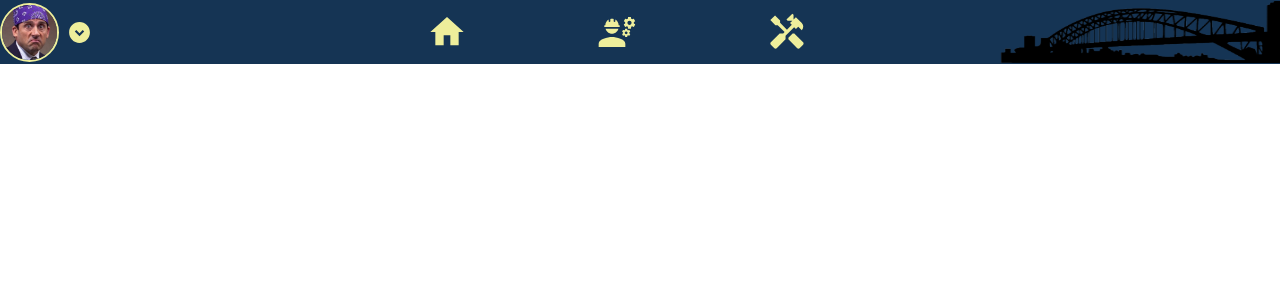
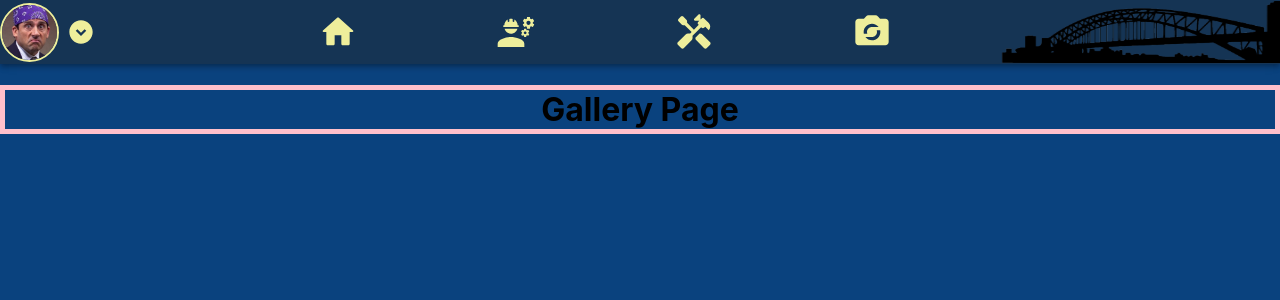
Before and after one commit to n0t-4m17h/n0t-4m17h.github.io, a React (Create React App) app: page /gallery in a window 1280 px wide. Before the commit this address had no page. Shown: the top 300 px of the page. Built offline with nearby package versions, Linux system fonts and the light colour scheme.

Commit message:
Navbar Update: added Sidebar/menu

```diff
--- a/src/App.js
+++ b/src/App.js
@@ -6,12 +6,13 @@ import { BrowserRouter as Router, Routes, Route } from 'react-router-dom';
 import Home from './pages/Home';
 import Projects from './pages/Projects';
 import Utility from './pages/Utility';
+import Gallery from './pages/Gallery';
 
 // Components imports
 import Navbar from './components/Navbar';
 
 function App() {
-
+	document.body.style.backgroundColor="#0a427e";
 
 	return (
 		<div className="App">
@@ -21,6 +22,7 @@ function App() {
 					<Route exact path='/' element={<Home />} />
 					<Route exact path='/utility' element={<Utility />} />
 					<Route exact path='/projects' element={<Projects />} />
+					<Route exact path='/gallery' element={<Gallery />} />
 				</Routes>
 			</Router>
 
--- a/src/components/Navbar.js
+++ b/src/components/Navbar.js
@@ -1,29 +1,63 @@
-import React, {useState} from 'react'
+import React, { useState, useEffect } from 'react'
 import { Link } from 'react-router-dom'
 
-import { AppBar, Toolbar, Stack, Grid, Button, useMediaQuery } from '@mui/material';
+import { AppBar, Toolbar, Stack, Grid, Button, ButtonBase, Menu, MenuItem } from '@mui/material';
 import Box from '@mui/system/Box'
+import { Zoom } from '@mui/material';
+
 import ExpandCircleDownIcon from '@mui/icons-material/ExpandCircleDown';
 import ExpandMoreIcon from '@mui/icons-material/ExpandMore';
-import HandymanIcon from '@mui/icons-material/Handyman';
+import HomeIcon from '@mui/icons-material/HomeRounded';
 import EngineeringIcon from '@mui/icons-material/Engineering';
-import HomeIcon from '@mui/icons-material/Home';
+import HandymanIcon from '@mui/icons-material/HandymanRounded';
+import CameraIcon from '@mui/icons-material/PartyModeRounded';
 
 import NavStyles from '../styles/NavStyle';
+
 import PrisonMike from '../assets/images/prison-mike.jpg'
 // import VividSydney from '../assets/images/vividSydney.jpg'
 // import NightCity from '../assets/images/city.jpg'
 import HarbourBridge from '../assets/images/bridge.png'
 
+
 const Navbar = () => {
-    const [clicked, setClicked] = useState(false); // for showing drop down MENU when required
-    const [menuBtn, setButton] = useState(true); // for showing drop down menu BUTTON on small windows only
+    //                   NAVBAR    SIDEBAR   SIDEBAR(2) PAGE(Light) PAGE(Dark) PAGE(MID)  MUI(Prim) SoftYellow CONSIDER-THIS
+    const VIP_COLORS = ["#153454", "#063970","#002884", "#0d539E", "#1E3247", "#204063", "#257DE8", "#EEEE9B", "#0a427e"];
+    const XTRA_COLORS = ["#111164", "#8f5a24", "#202062"]
+    const PAGE_LIST = ['Home', 'Projects', 'Utility', 'Gallery']
 
-    const handleMenuClick = () => setClicked(!clicked); // open/close menu when clicked
 
-    const [utilityHovered, setUtilityHovered] = useState(false);
-    function handleUtilityHover() {
-        setUtilityHovered(!utilityHovered);
+    // ######## The SideMenu state handling
+    const [clicked, setClicked] = useState(false); // for chaning the sidebar menu, when clicked
+    const handleMenuClick = () => setClicked(!clicked); // open/close SideMenu when clicked
+
+    const [anchorEl, setAnchorEl] = useState(null); // "anchorEl" is used to set the position of the popup
+    const open = Boolean(anchorEl);
+    const handleClick = (event) => {
+        setAnchorEl(event.currentTarget); // sets position just below the button, approx.
+        handleMenuClick(); // changes to ExpandMoreIcon
+    };
+    const handleClose = () => {
+        setAnchorEl(null);
+        handleMenuClick(); // reverts to ExpandCircleDownIcon
+    }
+
+
+    // ######## Used for changing NavMenu pages spacing relative to Window size
+    const [innerWidth, setWidth]   = useState(window.innerWidth);
+    const updateDimensions = () => {
+        setWidth(window.innerWidth);
+    }
+    useEffect(() => {
+        window.addEventListener("resize", updateDimensions);
+        return () => window.removeEventListener("resize", updateDimensions);
+    }, []);
+
+
+    // ######## The NavMenu icons state handling
+    const [homeHovered, setHomeHovered] = useState(false);
+    function handleHomeHover() {
+        setHomeHovered(!homeHovered);
     }
 
     const [projectsHovered, setProjectsHovered] = useState(false);
@@ -31,80 +65,136 @@ const Navbar = () => {
         setProjectsHovered(!projectsHovered);
     }
 
-    const [homeHovered, setHomeHovered] = useState(false);
-    function handleHomeHover() {
-        setHomeHovered(!homeHovered);
+    const [utilityHovered, setUtilityHovered] = useState(false);
+    function handleUtilityHover() {
+        setUtilityHovered(!utilityHovered);
     }
 
-    //                   NAVBAR    SIDEBAR   SIDEBAR(2) PAGE(Light) PAGE(Dark) PAGE(MID)  MUI(Prim) SoftYellow
-    const VIP_COLORS = ["#153454", "#063970","#002884", "#0d539E", "#1E3247", "#204063", "#257DE8", "#EEEE9B"];
+    const [galleryHovered, setGalleryHovered] = useState(false);
+    function handleGalleryHover() {
+        setGalleryHovered(!galleryHovered);
+    }
+
+
 
     return (
         <div>
             <Box sx={{ flexGrow: 1 }}>
-                <AppBar position="static"
-                        variant='outli'
-                        color='transparent'
-                        enableColorOnDark
-                        sx={{ background: "#153454"}}>
-                         {/* display: 'center' */}
-                    <Toolbar variant='regular' disableGutters>
+                <AppBar position="static" variant='elevation' color='transparent' enableColorOnDark sx={{ background: "#153454"}}> {/* display: 'center' */}
+                    <Toolbar variant='regular' disableGutters >
+
+                        {/* ########################### */}
+                        {/* ####### LHS Box (avatar + sidemenu) */}
                         <Stack component="NavbarLogo" direction="row" sx={{ justifyContent:"flex-start"}} >
                             <Box sx={{transitionDuration: '0.375s', '&:hover': {opacity: [0.7],}, }} >
-                                <Link to='/' className='NavbarLogoLink'>
-                                {/* this would preferrably be an animation of "AJK" */}
+                                <a href='https://youtu.be/a7RoP1LKMeM?t=112' target="_blank">
                                     <img src={PrisonMike} alt='AJK' style={{height: '55px', borderRadius: 35, border: '2px solid #EEEE9B', display: 'flex' }}/>
-                                </Link>
+                                </a>
                             </Box>
 
                             <NavStyles.TransIconButton color='primary' aria-label='MenuLogo' disableRipple='true' style={{color: "#EEEE9B"}}
-                                onClick={handleMenuClick}
+                            >
+                                <ButtonBase disableRipple
+                                    onClick={handleClick}
                                 >
-                                <menuBtn style={{display: 'flex'}}>
-                                    {clicked ? <ExpandMoreIcon style={{fontSize: '25px'}}/> : <ExpandCircleDownIcon style={{fontSize: '25px'}}/>}
-                                </menuBtn>
+                                    {clicked ? <ExpandMoreIcon style={{fontSize: '28px'}} /> : <ExpandCircleDownIcon style={{fontSize: '28px'}} />}
+                                </ButtonBase>
                             </NavStyles.TransIconButton>
+
+                            {/* ################### */}
+                            {/* #### SIDE MENU (dropdown pages) */}
+                            <Menu
+                                anchorEl={anchorEl}
+                                open={open}
+                                onClose={handleClose}
+                                TransitionComponent={Zoom}
+                                transitionDuration={300}
+                                sx={{filter: 'sepia(300%) hue-rotate(320deg) saturate(450%) drop-shadow(3px 3px 3px #ff9933) invert(95%)'}}
+                            >
+                                <Link to='/' className='NavbarLink' style={{ textDecoration: 'none' }} > {/* , rotate:["3.14rad"] */}
+                                    <MenuItem onClick={ handleClose } sx={{ color:"#111164", fontFamily:"monospace", fontWeight: 'bold', transitionDuration: '0.6s', '&:hover': {opacity: [0.5], }, }}>
+                                        <HomeIcon style={{fontSize: '25px', marginRight: '5%'}} />
+                                        Home
+                                    </MenuItem>
+                                </Link>
+                                <Link to='/projects' className='NavbarLink' style={{ textDecoration: 'none' }} >
+                                    <MenuItem onClick={ handleClose } sx={{ color:"#111164", fontFamily:"monospace", fontWeight: 'bold', transitionDuration: '0.6s', '&:hover': {opacity: [0.5], }, }}>
+                                        <EngineeringIcon style={{fontSize: '25px', marginRight: '5%'}} />
+                                        Projects
+                                    </MenuItem>
+                                </Link>
+                                <Link to='/utility' className='NavbarLink' style={{ textDecoration: 'none' }} >
+                                    <MenuItem onClick={ handleClose } sx={{ color:"#111164", fontFamily:"monospace", fontWeight: 'bold', transitionDuration: '0.6s', '&:hover': {opacity: [0.5], }, }}>
+                                        <HandymanIcon style={{fontSize: '25px', marginRight: '5%'}} />
+                                        Utility
+                                    </MenuItem>
+                                </Link>
+                                <Link to='/gallery' className='NavbarLink' style={{ textDecoration: 'none' }} >
+                                    <MenuItem onClick={ handleClose } sx={{ color:"#111164", fontFamily:"monospace", fontWeight: 'bold', transitionDuration: '0.6s', '&:hover': {opacity: [0.5], }, }}>
+                                        <CameraIcon style={{fontSize: '25px', marginRight: '5%'}} />
+                                        Gallery
+                                    </MenuItem>
+                                </Link>
+                            </Menu>
                         </Stack>
 
+                        {/* ########################### */}
+                        {/* ####### NAV MENU (pages) */}
+                        <Grid container direction="row" justifyContent="center" alignItems="center" >
+                            <Stack direction="row" spacing={innerWidth / 80} sx={{marginLeft: '12%', position: 'relative', boxSizing:'border-box', '@media (max-width:816px)':{display:'none'}, }}>
 
-                        <Grid container direction="row" justifyContent="center" alignItems="center">
-                            <Stack direction="row" spacing={15} sx={{marginLeft: '10%', marginRight: '-5%', position: 'relative', boxSizing:'border-box', '@media (max-width:754px)':{display:'none'}, }}>
-                                <NavStyles.NavPages> {/* NOTE: could avoid this repetition via Box */}
-                                    <Link to='/' className='NavbarLink'>
-                                        <Button size='small' disableRipple='true' style={{color: "#EEEE9B"}}
+
+                                <NavStyles.NavPages>
+                                    <Link to='/' className='NavbarLink' style={{ textDecoration: 'none' }} >
+                                    <Button size='small' disableRipple='true' style={{color: "#EEEE9B"}}
                                             onMouseEnter = {handleHomeHover}
                                             onMouseLeave = {handleHomeHover}
                                         >
-                                            {homeHovered ? <NavStyles.PageLinkStyle> Home </NavStyles.PageLinkStyle> : <HomeIcon style={{fontSize: '40px'}}/>}
+                                            {homeHovered ? <NavStyles.PageLinkStyle > Home </NavStyles.PageLinkStyle> : <HomeIcon style={{fontSize: '40px'}} />}
+                                        </Button>
+
+                                    </Link>
+                                </NavStyles.NavPages>
+
+
+                                <NavStyles.NavPages>
+                                    <Link to='/projects' className='NavbarLink' style={{ textDecoration: 'none' }} >
+                                        <Button size='small' disableRipple='true' style={{color: "#EEEE9B"}}
+                                            onMouseEnter = {handleProjectsHover}
+                                            onMouseLeave = {handleProjectsHover}
+                                        >
+                                            {projectsHovered ? <NavStyles.PageLinkStyle> Projects </NavStyles.PageLinkStyle> : <EngineeringIcon style={{fontSize: '40px'}} />}
                                         </Button>
                                     </Link>
                                 </NavStyles.NavPages>
 
                                 <NavStyles.NavPages>
-                                    <Link to='/projects' className='NavbarLink'>
+                                    <Link to='/utility' className='NavbarLink' style={{ textDecoration: 'none' }} >
                                         <Button size='small' disableRipple='true' style={{color: "#EEEE9B"}}
-                                            onMouseEnter = {handleProjectsHover}
-                                            onMouseLeave = {handleProjectsHover}
+                                            onMouseEnter = {handleUtilityHover}
+                                            onMouseLeave = {handleUtilityHover}
                                         >
-                                            {projectsHovered ? <NavStyles.PageLinkStyle> Projects </NavStyles.PageLinkStyle> : <EngineeringIcon style={{fontSize: '40px'}}/>}
+                                            {utilityHovered ? <NavStyles.PageLinkStyle> Utility </NavStyles.PageLinkStyle> : <HandymanIcon style={{fontSize: '40px'}} />}
                                         </Button>
                                     </Link>
                                 </NavStyles.NavPages>
 
                                 <NavStyles.NavPages>
-                                    <Link to='/utility' className='NavbarLink'>
+                                    <Link to='/gallery' className='NavbarLink' style={{ textDecoration: 'none' }} >
                                         <Button size='small' disableRipple='true' style={{color: "#EEEE9B"}}
-                                            onMouseEnter = {handleUtilityHover}
-                                            onMouseLeave = {handleUtilityHover}
+                                            onMouseEnter = {handleGalleryHover}
+                                            onMouseLeave = {handleGalleryHover}
                                         >
-                                            {utilityHovered ? <NavStyles.PageLinkStyle> Utility </NavStyles.PageLinkStyle> : <HandymanIcon style={{fontSize: '40px'}}/>}
+                                            {galleryHovered ? <NavStyles.PageLinkStyle> Gallery </NavStyles.PageLinkStyle> : <CameraIcon style={{fontSize: '40px'}} />}
                                         </Button>
                                     </Link>
                                 </NavStyles.NavPages>
                             </Stack>
                         </Grid>
 
-                        <img src={HarbourBridge} style={{height: '62px', width: '400px', maxWidth:'400px'}}/>
+                        {/* ########################### */}
+                        {/* ####### BRIDGE image box */}
+                        <img src={HarbourBridge} alt='Bridge' style={{ height: '62px', width: '400px', maxWidth:'400px' }}/>
 
                     </Toolbar>
                 </AppBar>
--- /dev/null
+++ b/src/pages/Gallery.js
@@ -0,0 +1,21 @@
+import React from 'react';
+
+// import Box from '@mui/material/Box';
+// ########## USE THIS 'Complex Button' TO MAKE THE PROJECT CARDS expansive & CLICKABLE (to your github link)
+//                                     --> @ bottom of: https://mui.com/material-ui/react-button/
+// import ButtonBase from '@mui/material/ButtonBase';
+// import Grid --> ##### all imgs are grids of diff sizes !!
+
+
+const Gallery = () => {
+
+    return (
+        <>
+            <h1 style={{ border: '5px solid pink', display: 'flex', justifyContent: 'center' }}>
+                Gallery Page
+            </h1>
+        </>
+    )
+}
+
+export default Gallery;
--- a/src/pages/Home.jsx
+++ b/src/pages/Home.jsx
@@ -2,10 +2,11 @@ import React from 'react';
 import PageStyles from '../styles/PageStyle';
 
 const Home = () => {
+    // document.body.style.backgroundColor="#257DE8";
 
     return (
         <>
-            <h1 style={{ border: '5px solid pink', display: 'flex', justifyContent: 'center' }}>
+            <h1 style={{  color:"#EEEE9B", border: '5px solid pink', display: 'flex', justifyContent: 'center', fontFamily: 'monospace' }}>
                 Home Page
             </h1>
         </>
--- a/src/pages/Utility.js
+++ b/src/pages/Utility.js
@@ -20,7 +20,7 @@ const Utility = () => {
             <h1 style={{ border: '5px solid pink', display: 'flex', justifyContent: 'center' }}>
                 Utility Page
             </h1>
-			<div style={{marginLeft: '1%'}}>
+			<div style={{marginLeft: '1%', flex: 2}}>
 				<PrintName title={userName}/>
 
 				<RandomStuff.CounterPlusMinus/>
--- a/src/styles/NavStyle.js
+++ b/src/styles/NavStyle.js
@@ -1,5 +1,5 @@
 // Styling related to the Navigation Bar
-import { styled, IconButton } from '@mui/material';
+import { styled, IconButton, createTheme, Menu, makeStyles } from '@mui/material';
 import { Link } from 'react-router-dom'
 
 const NavContainerLEGACY = styled('nav')({
@@ -21,6 +21,7 @@ const NavContainerLEGACY = styled('nav')({
     }
 */
 
+
 const NavPages = styled('div')({
     // // POSITIONING
     // paddingLeft: '12.5px',
@@ -33,14 +34,24 @@ const NavPages = styled('div')({
     width: '50px',
 
     // backgroundColor: 'red',
-})
+});
 
 
 const PageLinkStyle = styled('p1')({
     fontSize: '23px',
     fontWeight: 'bold',
-    fontFamily: ["Arial"],
+    fontFamily: ["monospace"],
 });
+
+// const PageLinkStyle2 = styled('p1')(({ theme }) => ({
+//     cursor:'pointer',
+//     transition: theme.transitions.create(['transform'], {
+//         duration: theme.transitions.duration.standard,
+//     }),
+//     '&:hover': {
+//         transform:
+//     }
+// }));
 
 const TransIconButton = styled(IconButton)(({ theme }) => ({
     cursor: 'pointer',
@@ -56,7 +67,19 @@ const TransIconButton = styled(IconButton)(({ theme }) => ({
 }));
 
 
+const NavMenuStyles = styled("div")({
+    logo: {
+        fontSize: 10,
+    }
+});
+// const NavMenuStyles = styled("div")(({ theme }) => ({
+//     firstChild: {
+//         displa
+//     },
+//     lastChild: {
 
+//     }
+// }));
 
 
 const NavStyles = {
@@ -64,6 +87,7 @@ const NavStyles = {
     NavPages,
     PageLinkStyle,
     TransIconButton,
-}
+    NavMenuStyles
+};
 
 export default NavStyles;
```
